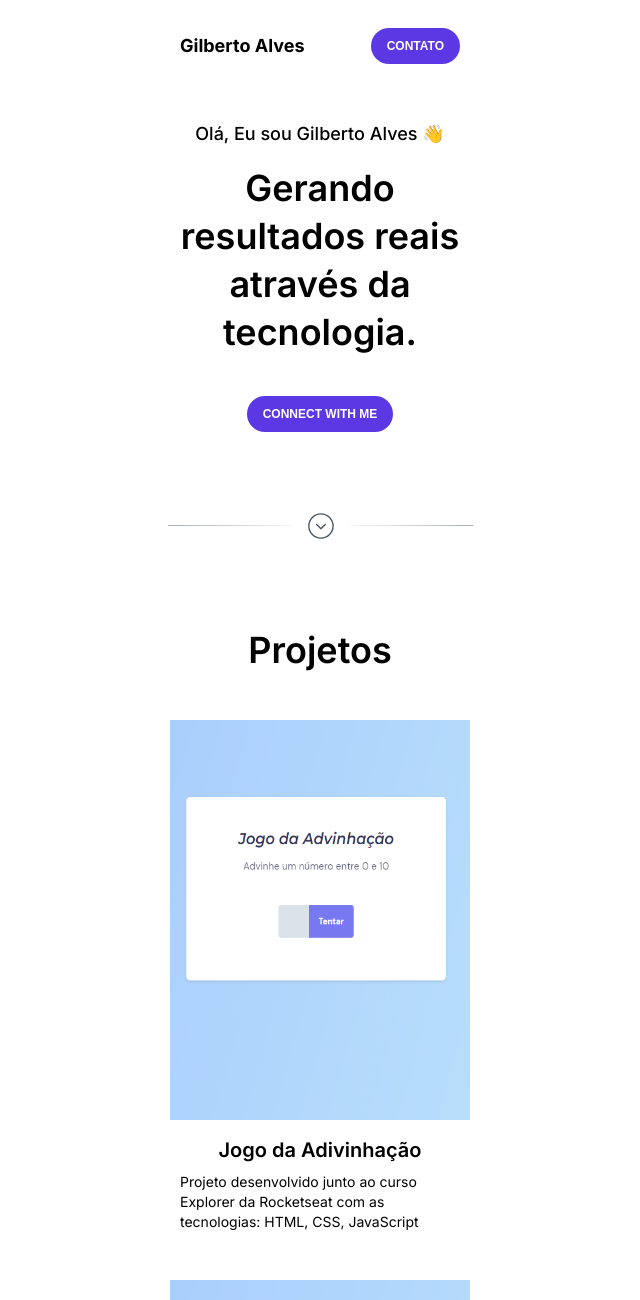
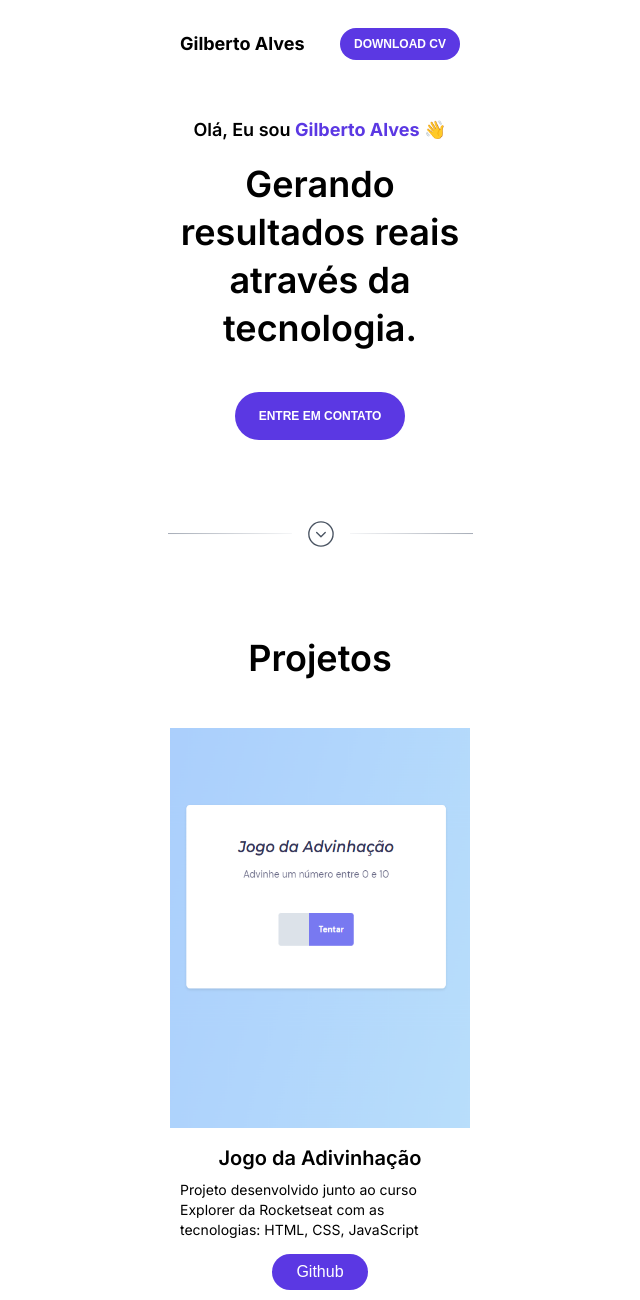
Before and after one commit to GibaaJr/portfolio, a plain HTML site: page index.html in a window 1280 px wide. Shown: the top 1300 px of the page, without its empty margins (320-960 px from the left). Drawn offline with Linux system fonts and the light colour scheme; a web font is replaced by a local one.

Commit message:
github buttons after projects

```diff
--- a/index.html
+++ b/index.html
@@ -18,38 +18,46 @@
     <div class="page">
         <header>
             <h1>Gilberto Alves</h1>
-            <button>CONTATO</button>
+
+            <button class="btnDownloadCv"><a href="#">DOWNLOAD CV</a></button>
+
         </header>
 
         <main>
             <div class="heading">
-                <p>Olá, Eu sou Gilberto Alves 👋</p>
+                <p>Olá, Eu sou <strong><span>Gilberto Alves</span></strong> 👋</p>
                 <h1>Gerando resultados reais através da tecnologia.</h1>
-                <button>CONNECT WITH ME</button>
+                <button class="btnContactMe"><a href="#"></a>ENTRE EM CONTATO</a></button>
                 <img class="arrowDivsion" src="./img/arrow.svg" alt="seta apontando para baixo">
             </div>
 
             <div class="projects">
                 <h1>Projetos</h1>
+                <div class="grid">
                     <div class="card">
                         <img src="./img/jogo-advinhacao.png" alt="aparencia do jogo da advinhação" />
                         <h2>Jogo da Adivinhação</h2>
                         <p>Projeto desenvolvido junto ao curso Explorer da Rocketseat com as tecnologias: HTML, CSS, JavaScript</p>
+                        <button class="gitButton"><a href="https://github.com/GibaaJr">Github</a></button>
                     </div>
                     <div class="card">
                         <img src="./img/jogo-advinhacao.png" alt="aparencia do jogo da advinhação" />
                         <h2>Jogo da Adivinhação</h2>
                         <p>Projeto desenvolvido junto ao curso Explorer da Rocketseat com as tecnologias: HTML, CSS, JavaScript</p>
+                        <button class="gitButton"><a href="https://github.com/GibaaJr">Github</a></button>
                     </div>
                     <div class="card">
                         <img src="./img/jogo-advinhacao.png" alt="aparencia do jogo da advinhação" />
                         <h2>Jogo da Adivinhação</h2>
                         <p>Projeto desenvolvido junto ao curso Explorer da Rocketseat com as tecnologias: HTML, CSS, JavaScript</p>
+                        <button class="gitButton"><a href="https://github.com/GibaaJr">Github</a></button>
                     </div>
                     <div class="card">
                         <img src="./img/jogo-advinhacao.png" alt="aparencia do jogo da advinhação" />
                         <h2>Jogo da Adivinhação</h2>
                         <p>Projeto desenvolvido junto ao curso Explorer da Rocketseat com as tecnologias: HTML, CSS, JavaScript</p>
+                        <button class="gitButton"><a href="https://github.com/GibaaJr">Github</a></button>
+                    </div>
                 </div>
             </div>
         </main>
--- a/style.css
+++ b/style.css
@@ -11,6 +11,7 @@
     --white-color: #ffffff;
     --purple-color: #5B38E3;
     --golden-color: #F7D046;
+    --hover-color: #3c2792;
 
     --ff-inter: 'Inter', sans-serif;
     --ff-darker: 'Darker Grotesque', sans-serif;
@@ -47,8 +48,21 @@ button {
 
     border: none;
     background: var(--purple-color);
-    padding: 1.0rem 1.6rem;
     border-radius: 5.0rem;
+}
+
+header .btnDownloadCv {
+    padding: .8rem 1.4rem;
+}
+
+button a{
+    text-decoration: none;
+    color: var(--white-color);
+}
+
+button:hover {
+    cursor: pointer;
+    background-color: var(--hover-color)
 }
 
 .heading {
@@ -59,10 +73,14 @@ button {
 }
 
 .heading p{
-    font-weight: 500;
+    font-weight: 600;
     font-size: 1.8rem;
     line-height: 2.8rem;
     margin-bottom: 1.6rem;
+}
+
+.heading span{
+    color: var(--purple-color);
 }
 
 .heading h1{
@@ -77,6 +95,10 @@ button {
 .heading img {
     align-items: center;
     margin-top: 7.0rem;
+}
+
+.heading .btnContactMe{
+    padding: 1.6rem 2.4rem;
 }
 
 main .projects, main .projects .card {
@@ -122,5 +144,12 @@ main .projects .card p{
     font-weight: 400;
     line-height: 2.0rem;
     justify-content: center;
-    margin-bottom: 4.8rem;
 }
+
+.projects .gitButton {
+    margin: 1.4rem 0 1.4rem 0;
+    padding: .6rem 2.4rem;
+    font-size: 1.6rem;
+    font-weight: 400;
+    line-height: 2.4rem;
+}
```
Lines whose indentation alone changed are shown as unchanged.
